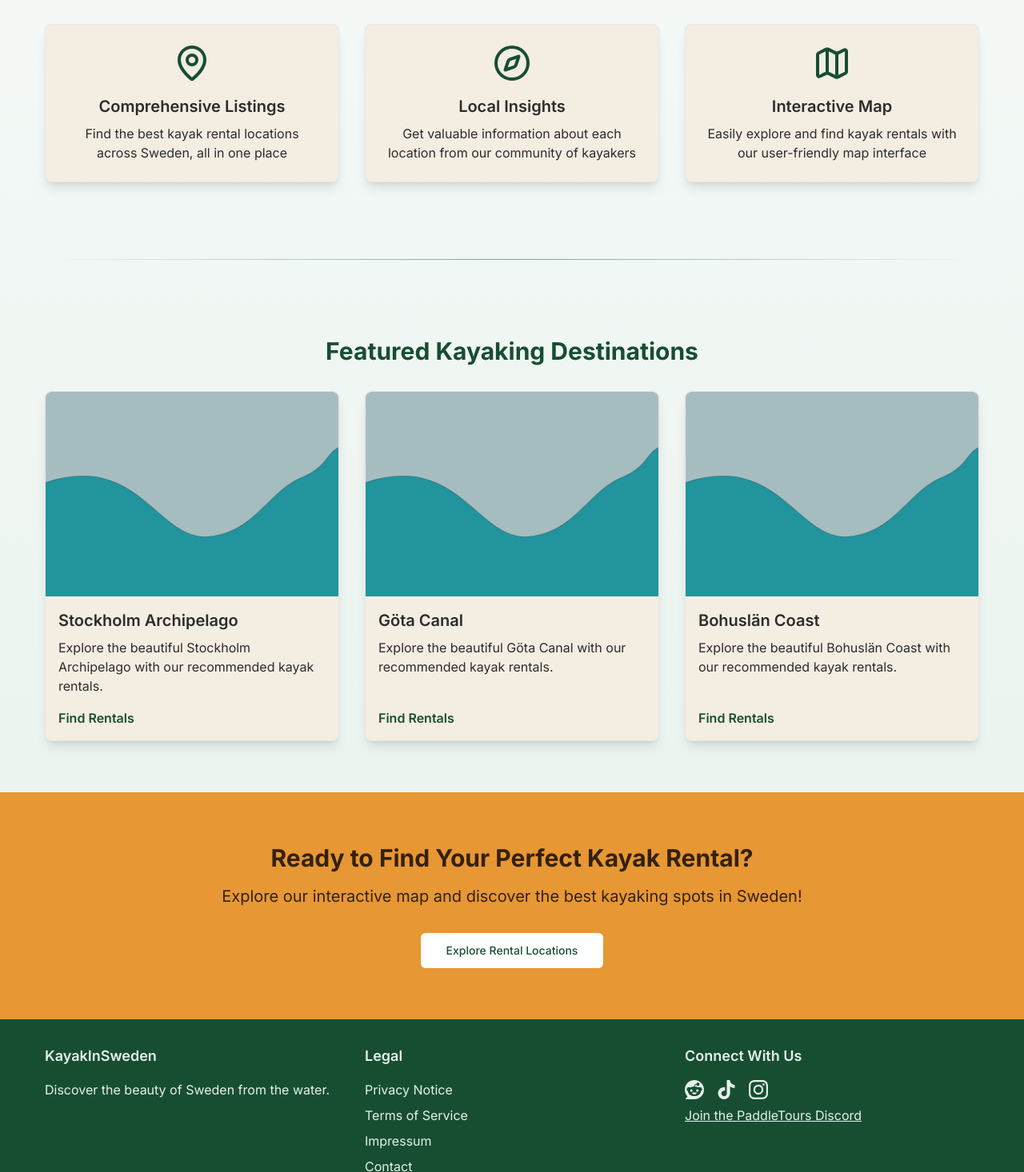
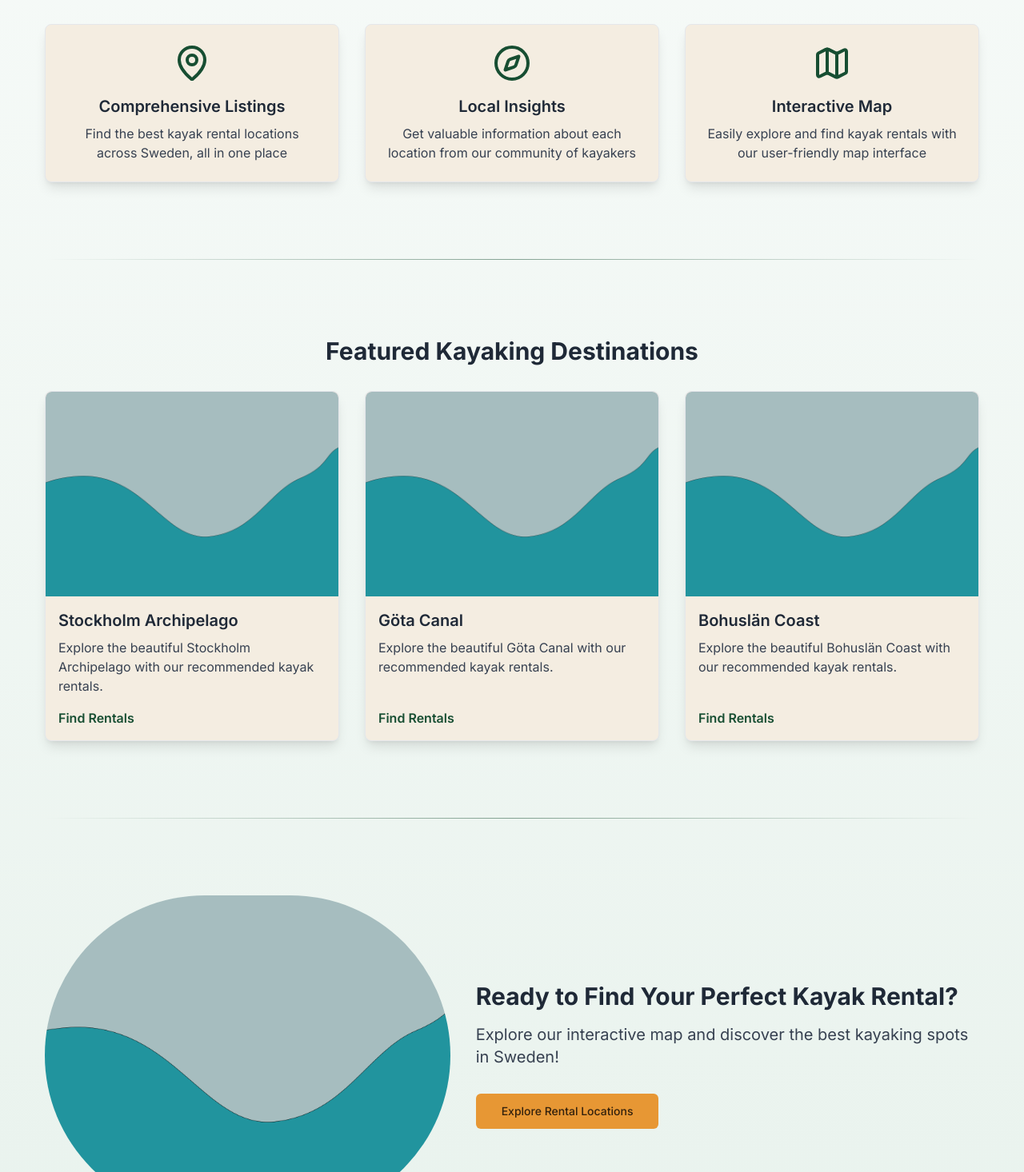
Before and after one commit to HannesEnsbacher/paddleelk, a Next.js app: page / in a window 1280 px wide. Shown: the part 1304-2770 px from the top of the page at 80% size. Built offline with nearby package versions, Linux system fonts and the light colour scheme.

Commit message:
Adjusted Text Coloring

```diff
--- a/app/for-rental-owners/page.tsx
+++ b/app/for-rental-owners/page.tsx
@@ -4,10 +4,10 @@ import {Mail} from "lucide-react"
 export default function RentalOwnersInfo() {
     return (
         <div className="container mx-auto px-4 pt-8 pb-12 max-w-5xl ">
-            <h1 className="text-3xl font-bold mb-6 text-primary">Information for Rental Location Owners</h1>
+            <h1 className="text-3xl font-bold mb-6 ">Information for Rental Location Owners</h1>
 
             <section className="mb-8">
-                <h2 className="text-2xl font-semibold mb-4 text-primary">About Our Project</h2>
+                <h2 className="text-2xl font-semibold mb-4 ">About Our Project</h2>
                 <p className="mb-4">
                     Welcome to our platform! We've created this project to make it easier for adventure seekers to
                     find kayak and
@@ -26,7 +26,7 @@ export default function RentalOwnersInfo() {
             </section>
 
             <section className="mb-8">
-                <h2 className="text-2xl font-semibold mb-4 text-primary">Data Management</h2>
+                <h2 className="text-2xl font-semibold mb-4">Data Management</h2>
                 <p className="mb-4">
                     We try to keep our listings as accurate and up-to-date as possible. However, we understand that
                     changes can
@@ -49,7 +49,7 @@ export default function RentalOwnersInfo() {
             </section>
 
             <section className="mb-8">
-                <h2 className="text-2xl font-semibold mb-4 text-primary">Contact Us</h2>
+                <h2 className="text-2xl font-semibold mb-4">Contact Us</h2>
                 <p className="mb-4">
                     We welcome any inquiries, feedback, or other requests. Whether you need to update your
                     information,
@@ -66,7 +66,7 @@ export default function RentalOwnersInfo() {
             </section>
 
             <section>
-                <h2 className="text-2xl font-semibold mb-4 text-primary">Partnerships and Cooperation</h2>
+                <h2 className="text-2xl font-semibold mb-4">Partnerships and Cooperation</h2>
                 <p className="mb-4">
                     We're always open to exploring new ways to support and promote kayak and canoe rentals in
                     Sweden. If you're
--- a/app/globals.css
+++ b/app/globals.css
@@ -10,6 +10,7 @@
 body {
   font-family: Arial, Helvetica, sans-serif;
 }
+
 
 @layer utilities {
   .transition-all {
@@ -27,6 +28,20 @@ body {
   }
 }
 
+@layer base {
+  h1 {
+    @apply text-gray-800;
+  }
+  h2 {
+    @apply text-gray-800;
+  }
+  h3 {
+    @apply text-gray-800;
+  }
+  p {
+    @apply text-gray-700;
+  }
+}
 
 
 @keyframes fadeInUp {
--- a/app/page.tsx
+++ b/app/page.tsx
@@ -11,7 +11,7 @@ export default function Home() {
             <section className="pt-24 lg:pt-32 pb-16 lg:pb-24 overflow-hidden">
                 <div className="container mx-auto px-4 text-center">
                     <div className="animate-fade-in-up mb-12 lg:mb-16">
-                        <h1 className="text-4xl lg:text-6xl font-bold text-primary mb-6">Discover Kayak Rentals in
+                        <h1 className="text-4xl lg:text-6xl font-bold text-gray-800 mb-6">Discover Kayak Rentals in
                             Sweden</h1>
                         <p className="text-xl text-gray-700 mb-8 max-w-2xl mx-auto">
                             Explore Sweden's breathtaking waterways and find the perfect kayak rental spots for your
@@ -35,7 +35,7 @@ export default function Home() {
                                     className="absolute inset-0 bg-black bg-opacity-10 transition-opacity duration-300 group-hover:bg-opacity-20 flex items-center justify-center">
                                     <Button
                                         size="lg"
-                                        className="bg-primary text-primary-foreground hover:bg-primary/90 transition-all duration-300 transform group-hover:scale-105"
+                                        className="bg-accent text-accent-foreground hover:bg-accent-500 transition-all duration-300 transform group-hover:scale-105"
                                     >
                                         Explore Interactive Map
                                     </Button>
@@ -56,7 +56,7 @@ export default function Home() {
             {/* About Us / Why Choose Us Section */}
             <section className="py-16">
                 <div className="container mx-auto px-4">
-                    <h2 className="text-3xl font-bold text-center mb-8 text-primary">Why Use KayakInSweden</h2>
+                    <h2 className="text-3xl font-bold text-center mb-8">Why Use KayakInSweden</h2>
                     <div className="grid grid-cols-1 md:grid-cols-3 gap-8">
                         {[
                             {
@@ -104,7 +104,7 @@ export default function Home() {
             {/* Featured Kayaking Destinations Section */}
             <section className="py-16">
                 <div className="container mx-auto px-4">
-                    <h2 className="text-3xl font-bold text-center mb-8 text-primary">Featured Kayaking Destinations</h2>
+                    <h2 className="text-3xl font-bold text-center mb-8">Featured Kayaking Destinations</h2>
                     <div className="grid grid-cols-1 md:grid-cols-2 lg:grid-cols-3 gap-8">
                         {["Stockholm Archipelago", "Göta Canal", "Bohuslän Coast"].map((destination, index) => (
                             <Link key={index} href={`/explore?destination=${encodeURIComponent(destination)}`}
@@ -189,22 +189,44 @@ export default function Home() {
             {/*    </div>*/}
             {/*</section>*/}
 
+            <div className="container mx-auto px-4">
+                <hr
+                    className="h-px border-0  bg-gradient-to-r from-transparent via-primary/50 to-transparent my-8"
+                    aria-hidden="true"
+                />
+            </div>
+
             {/* Call-to-Action Section */}
-            <section className="py-16 bg-accent text-accent-foreground">
-                <div className="container mx-auto px-4 text-center">
+            <section className="py-16">
+                <div className="container mx-auto px-4">
+                    <div className="mb-16 flex flex-col lg:flex-row items-center gap-8">
+                        <div className="w-full lg:w-1/2 h-[300px] lg:h-[400px] relative rounded-full overflow-hidden">
+                            <Image
+                                src="/placeholder-image.png"
+                                alt="Kayaking in Sweden"
+                                style={{objectFit: "cover"}}
+                                sizes="(max-width: 1024px) 100vw, 50vw"
+                                fill
+                                priority
+                            />
+                        </div>
+                        <div className="">
                             <h2 className="text-3xl font-bold mb-4">Ready to Find Your Perfect Kayak Rental?</h2>
-                    <p className="text-xl mb-8">Explore our interactive map and discover the best kayaking spots in
+                            <p className="text-xl text-gray-700 mb-8">Explore our interactive map and discover the best kayaking spots
+                                in
                                 Sweden!</p>
                             <Link href="/explore">
                                 <Button
                                     size="lg"
-                            variant="secondary"
-                            className="bg-white text-primary hover:bg-primary hover:text-white transition-colors duration-300"
+                                    variant="primary"
+                                    className="bg-accent text-accent-foreground hover:bg-accent-500 transition-colors duration-300"
                                 >
                                     Explore Rental Locations
                                 </Button>
                             </Link>
                         </div>
+                    </div>
+                </div>
             </section>
         </div>
     )
--- a/components/header.tsx
+++ b/components/header.tsx
@@ -4,7 +4,7 @@ import {useState, useEffect} from "react"
 import Link from "next/link"
 import { usePathname } from "next/navigation"
 import Image from "next/image"
-import {SailboatIcon as Kayak, Menu, X} from "lucide-react"
+import { Menu, X} from "lucide-react"
 
 const navItems = [
     {name: "Home", href: "/"},
@@ -58,7 +58,7 @@ export function Header() {
                                         href={item.href}
                                         className={`relative group py-3 px-4 rounded-md transition-colors duration-300
                                         ${isActive(item.href)
-                                                ? "bg-secondary-900 text-secondary-foreground"
+                                                ? "bg-accent text-accent-foreground"
                                                 : "hover:bg-primary-foreground/10"}`}>
                                         <span>{item.name}</span>
                                         {!isActive(item.href) && (
--- a/tailwind.config.ts
+++ b/tailwind.config.ts
@@ -60,6 +60,17 @@ const config = {
 				foreground: "#E6E6E6", // Light gray
 			},
 			accent: {
+				50: "#FEF6E8",
+				100: "#FCECD1",
+				200: "#F9D9A3",
+				300: "#F6C675",
+				400: "#F3B347",
+				500: "#EFA034",
+				600: "#E79734", // Default
+				700: "#C7782B",
+				800: "#A95E23",
+				900: "#7A4119",
+				950: "#4F2A0F",
 				DEFAULT: "#E79734",
 				foreground: "#33210D", // Dark brown for contrast
 			},
```
Also changed, not shown: app/about/page.tsx (+12 -12 lines), components/footer.tsx (+7 -7 lines). Lines whose indentation alone changed are shown as unchanged.
